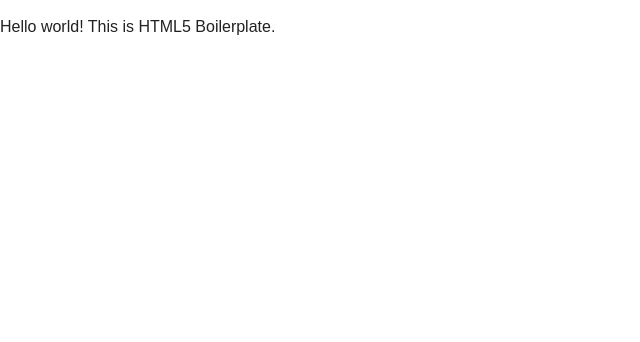
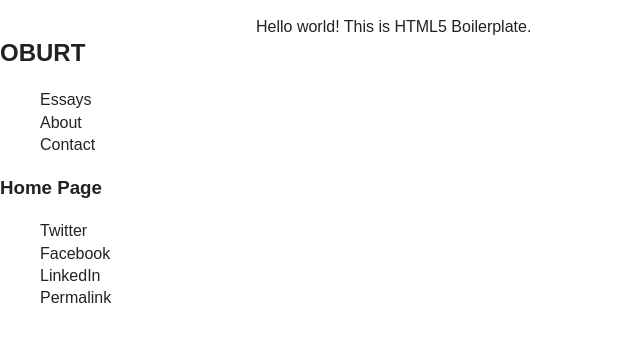
Before and after one commit to oburt/oburt.github.io, a Jekyll site: the page built from index.html, in a window 1280 px wide. Shown: the top 342 px of the page, without its empty margins (0-640 px from the left). Built offline with Jekyll 4.4.1, drawn with Linux system fonts in a browser that asks for light colours; nearby versions of some CDN libraries; Markdown is read by kramdown in place of the engine named in the settings.

Commit message:
first version of navbar

```diff
--- /dev/null
+++ b/_includes/nav.html
@@ -0,0 +1,17 @@
+<nav class="nav">
+	<h2 class="logo">OBURT</h2>
+	<ul class="menu">
+		<li class="menu--item">Essays</li>
+		<li class="menu--item">About</li>
+		<li class="menu--item">Contact</li>
+	</ul>
+	<div class="citation">
+		<h3>{{ page.title }}</h3>
+		<ul class="share">
+			<li class="share--item">Twitter</li>
+			<li class="share--item">Facebook</li>
+			<li class="share--item">LinkedIn</li>
+			<li class="share--item">Permalink</li>
+		</ul>
+	</div>
+</nav>
--- a/_layouts/default.html
+++ b/_layouts/default.html
@@ -20,9 +20,11 @@
         <!--[if lt IE 7]>
             <p class="chromeframe">You are using an <strong>outdated</strong> browser. Please <a href="http://browsehappy.com/">upgrade your browser</a> or <a href="http://www.google.com/chromeframe/?redirect=true">activate Google Chrome Frame</a> to improve your experience.</p>
         <![endif]-->
-
+	{% include nav.html %}
         <!-- Add your site or application content here -->
-        {{ content }}
+        <div class="content">
+		{{ content }}
+	</div>
 
         <script src="//ajax.googleapis.com/ajax/libs/jquery/1.10.1/jquery.min.js"></script>
         <script>window.jQuery || document.write('<script src="js/vendor/jquery-1.10.1.min.js"><\/script>')</script>
--- a/css/main.css
+++ b/css/main.css
@@ -96,7 +96,15 @@ textarea {
    Author's custom styles
    ========================================================================== */
 
+.nav {
+	width: 20vw;
+	height: 100vh;
+	position: fixed;
+}
 
+.content {
+	margin-left: 20vw;
+}
 
 
 
--- a/index.html
+++ b/index.html
@@ -1,5 +1,6 @@
 ---
 layout: default
+title: Home Page
 ---
 
 <p>Hello world! This is HTML5 Boilerplate.</p>
```
